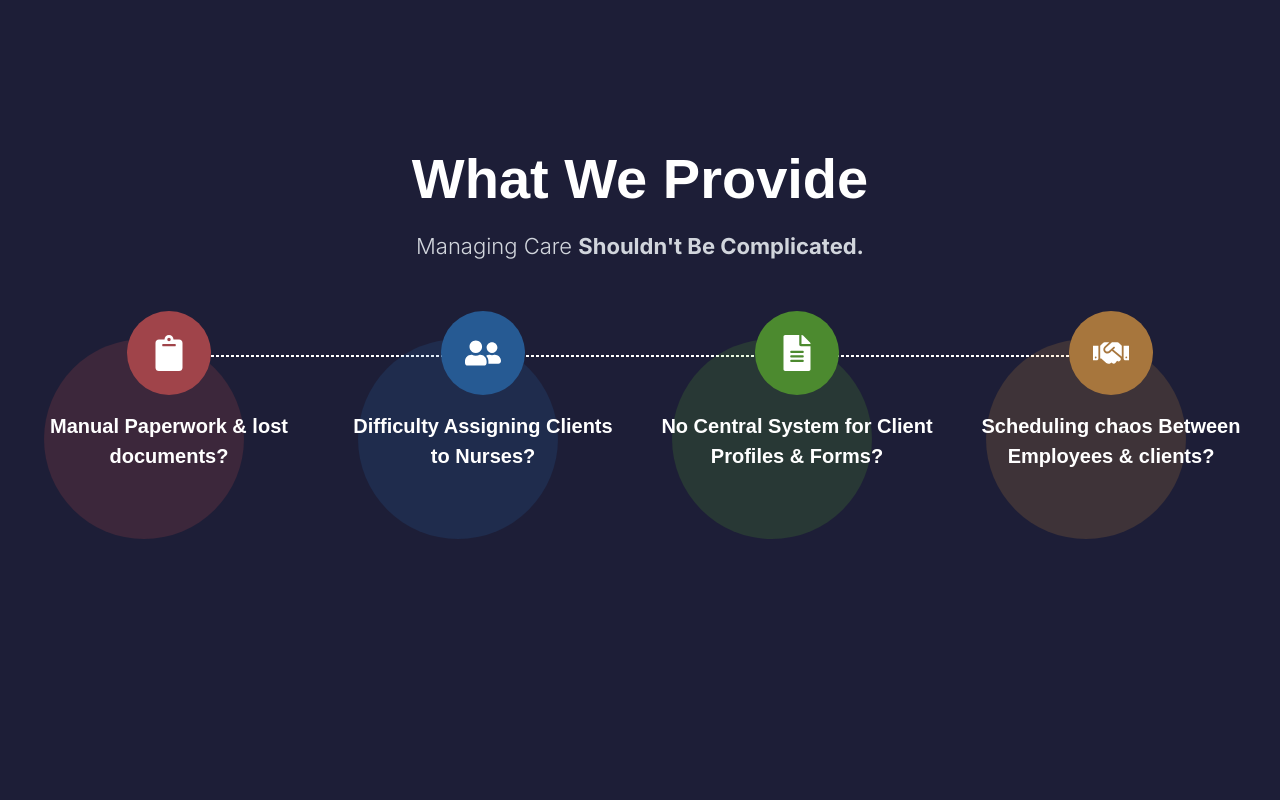
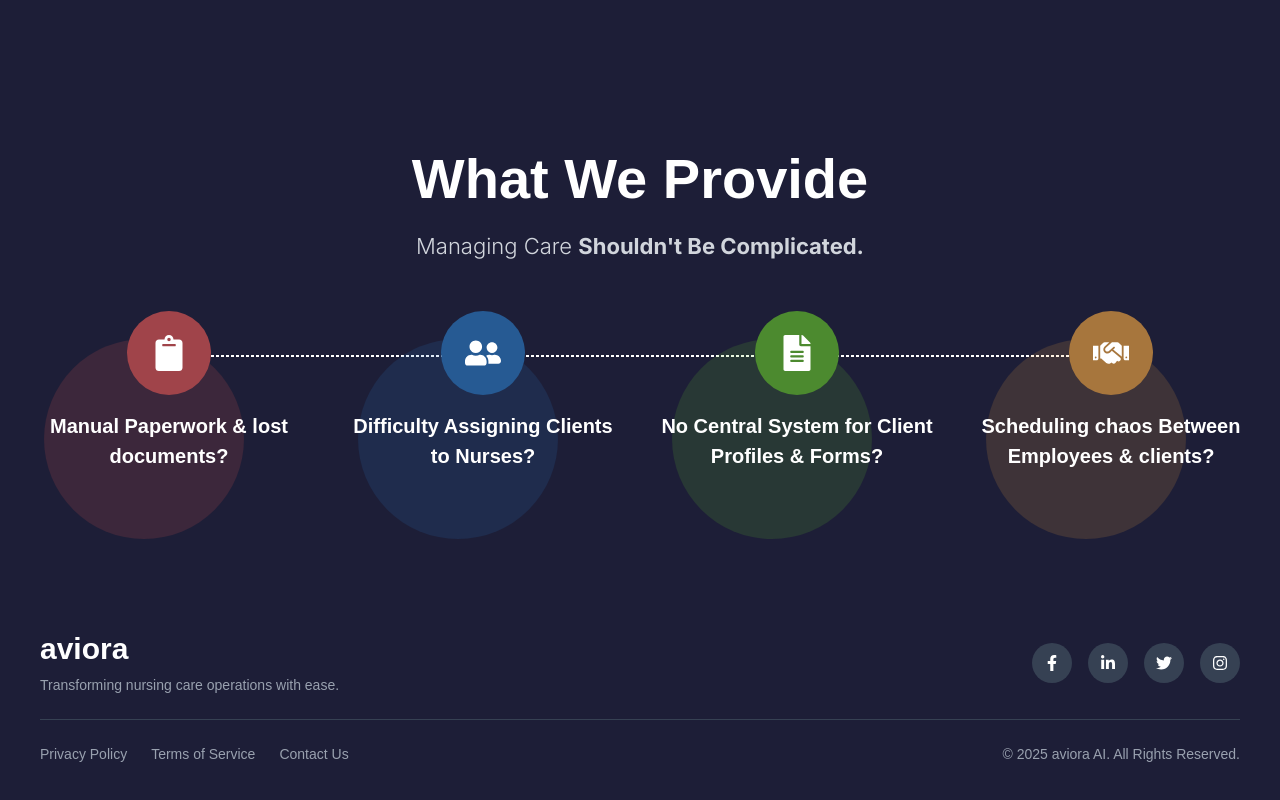
Before and after one commit to sohanthink/aviora, a Next.js app: page / in a window 1280 px wide. Shown: the part 667-1467 px from the top of the page. Before the commit the page ends 1218 px from the top, so only its background shows below. Built offline with nearby package versions, Linux system fonts and the light colour scheme.

Commit message:
footer updated

```diff
--- a/app/page.js
+++ b/app/page.js
@@ -1,4 +1,5 @@
 import Banner from "@/components/Banner";
+import Footer from "@/components/Footer";
 import Navbar from "@/components/Navbar";
 import WhatWeProvide from "@/components/WhatWeProvide";
 import Image from "next/image";
@@ -9,6 +10,7 @@ export default function Home() {
       <Navbar />
       <Banner />
       <WhatWeProvide />
+      <Footer />
     </>
   );
 }
--- /dev/null
+++ b/components/Footer.jsx
@@ -0,0 +1,72 @@
+import React from 'react';
+import { FaFacebookF, FaLinkedinIn, FaTwitter, FaInstagram } from 'react-icons/fa';
+
+const Footer = () => {
+    return (
+        <footer className="text-gray-300 py-20">
+            <div className="container mx-auto px-10">
+                <div className="flex flex-col md:flex-row justify-between items-center space-y-6 md:space-y-0">
+                    <div className="text-center md:text-left">
+                        <h2 className="text-3xl font-bold text-white">aviora</h2>
+                        <p className="text-sm mt-2 text-gray-400">
+                            Transforming nursing care operations with ease.
+                        </p>
+                    </div>
+                    <div className="flex space-x-4">
+                        <a
+                            href="#"
+                            className="w-10 h-10 rounded-full bg-gray-700 flex items-center justify-center text-white hover:bg-primary transition-colors"
+                            aria-label="Facebook"
+                        >
+                            <FaFacebookF />
+                        </a>
+                        <a
+                            href="#"
+                            className="w-10 h-10 rounded-full bg-gray-700 flex items-center justify-center text-white hover:bg-primary transition-colors"
+                            aria-label="LinkedIn"
+                        >
+                            <FaLinkedinIn />
+                        </a>
+                        <a
+                            href="#"
+                            className="w-10 h-10 rounded-full bg-gray-700 flex items-center justify-center text-white hover:bg-primary transition-colors"
+                            aria-label="Twitter"
+                        >
+                            <FaTwitter />
+                        </a>
+                        <a
+                            href="#"
+                            className="w-10 h-10 rounded-full bg-gray-700 flex items-center justify-center text-white hover:bg-primary transition-colors"
+                            aria-label="Instagram"
+                        >
+                            <FaInstagram />
+                        </a>
+                    </div>
+                </div>
+
+                {/* Divider */}
+                <div className="border-t border-gray-700 my-6"></div>
+
+                {/* Footer Links */}
+                <div className="flex flex-col md:flex-row justify-between items-center text-sm text-gray-400 space-y-4 md:space-y-0">
+                    <div className="flex space-x-6">
+                        <a href="#" className="hover:text-white transition-colors">
+                            Privacy Policy
+                        </a>
+                        <a href="#" className="hover:text-white transition-colors">
+                            Terms of Service
+                        </a>
+                        <a href="#" className="hover:text-white transition-colors">
+                            Contact Us
+                        </a>
+                    </div>
+                    <div className="text-center md:text-right">
+                        © 2025 aviora AI. All Rights Reserved.
+                    </div>
+                </div>
+            </div>
+        </footer>
+    );
+};
+
+export default Footer;
```
